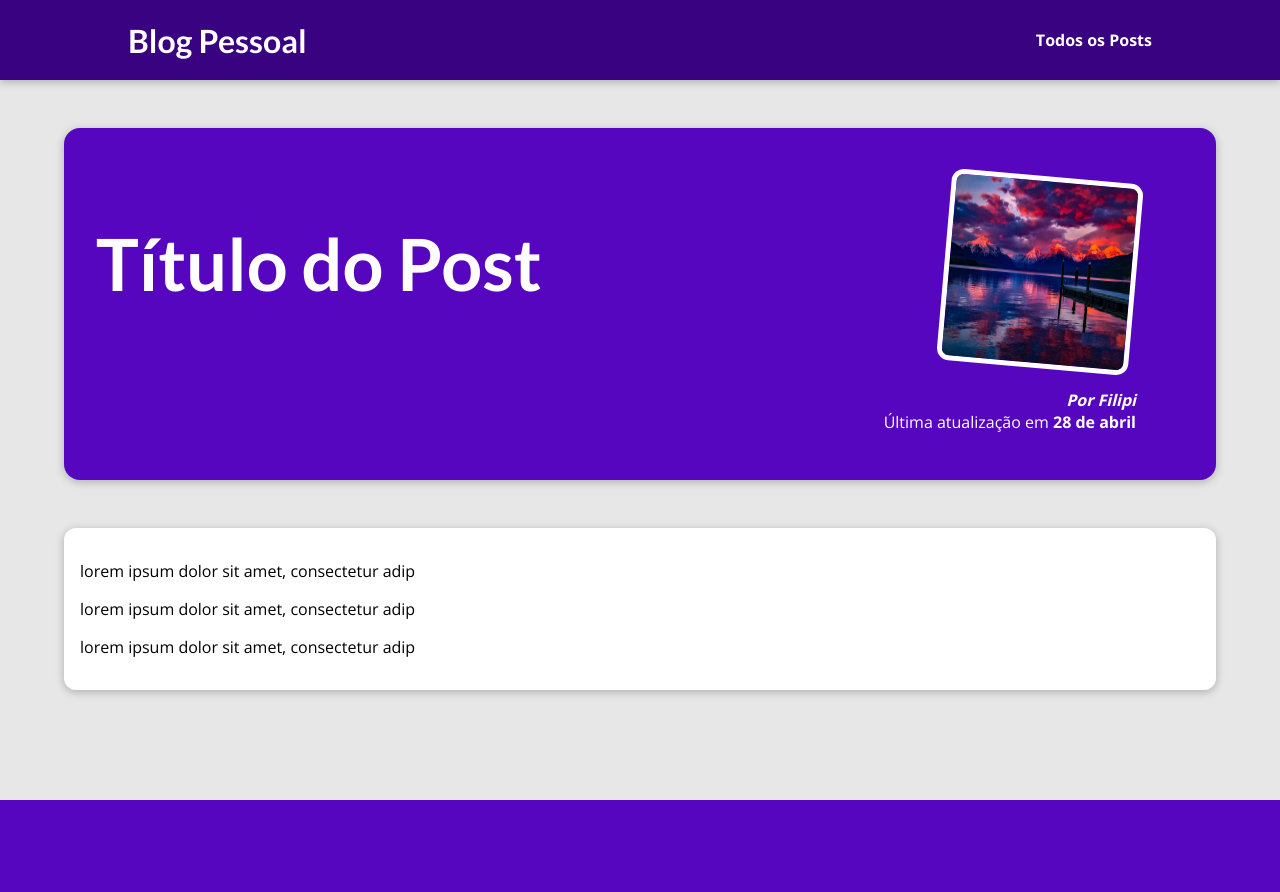
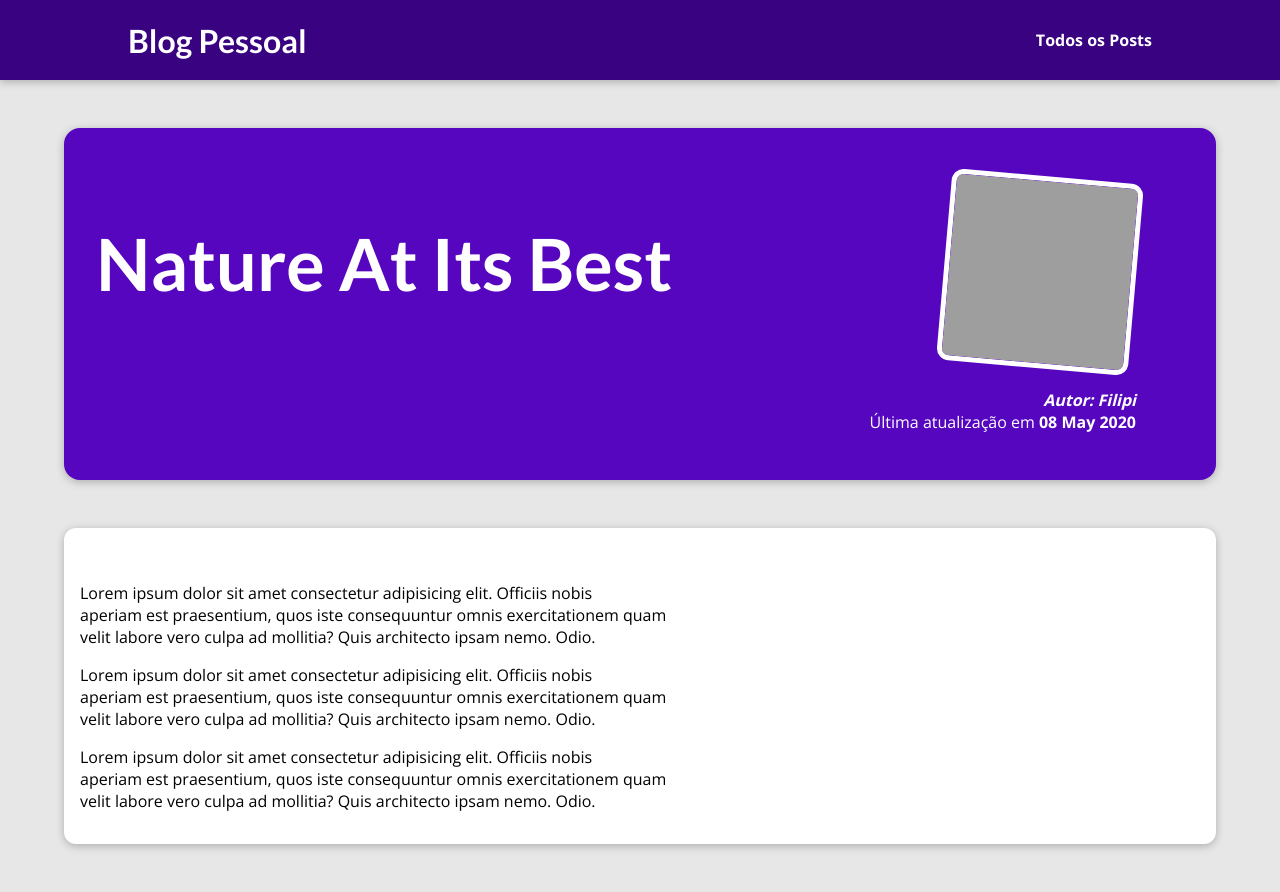
Before and after one commit to FilipiMachado/django-studies, a Django app: page /posts/into-the-woods in a window 1280 px wide. Before the commit the page ends 800 px from the top, so only its background shows below. Run offline with Django 4.2, Linux system fonts and the light colour scheme; grey boxes are pictures that could not be loaded.

Commit message:
finished single page post

```diff
--- a/my_blog/blog/templates/blog/post-detail.html
+++ b/my_blog/blog/templates/blog/post-detail.html
@@ -11,19 +11,17 @@
 
 {% block content %}
   <section id="summary">
-    <h2>Título do Post</h2>
+    <h2>{{ post.title }}</h2>
     <article>
-      <img src="{% static "blog/images/hills.jpg" %}" alt="Título do Post"/>
-      <address>Por Filipi</address>
+      <img src="{% static "blog/images/"|add:post.image %}" alt="Título do Post"/>
+      <address>Autor: {{ post.author }}</address>
       <div>
-        Última atualização em <time>28 de abril</time>
+        Última atualização em <time>{{ post.date|date:"d M Y" }}</time>
       </div>
     </article>
   </section>
 
   <main>
-    <p>lorem ipsum dolor sit amet, consectetur adip</p>
-    <p>lorem ipsum dolor sit amet, consectetur adip</p>
-    <p>lorem ipsum dolor sit amet, consectetur adip</p>
+    <p>{{ post.content|linebreaks }}</p>
   </main>
 {% endblock %}
--- a/my_blog/blog/views.py
+++ b/my_blog/blog/views.py
@@ -49,7 +49,7 @@ all_posts = [
         "slug": "into-the-woods",
         "image": "woods.jpg",
         "author": "Filipi",
-        "date": date(2020, 8, 5),
+        "date": date(2020, 5, 8),
         "title": "Nature At Its Best",
         "excerpt": "Nature is amazing! The amount of inspiration I get when walking in nature is incredible!",
         "content": """
```
